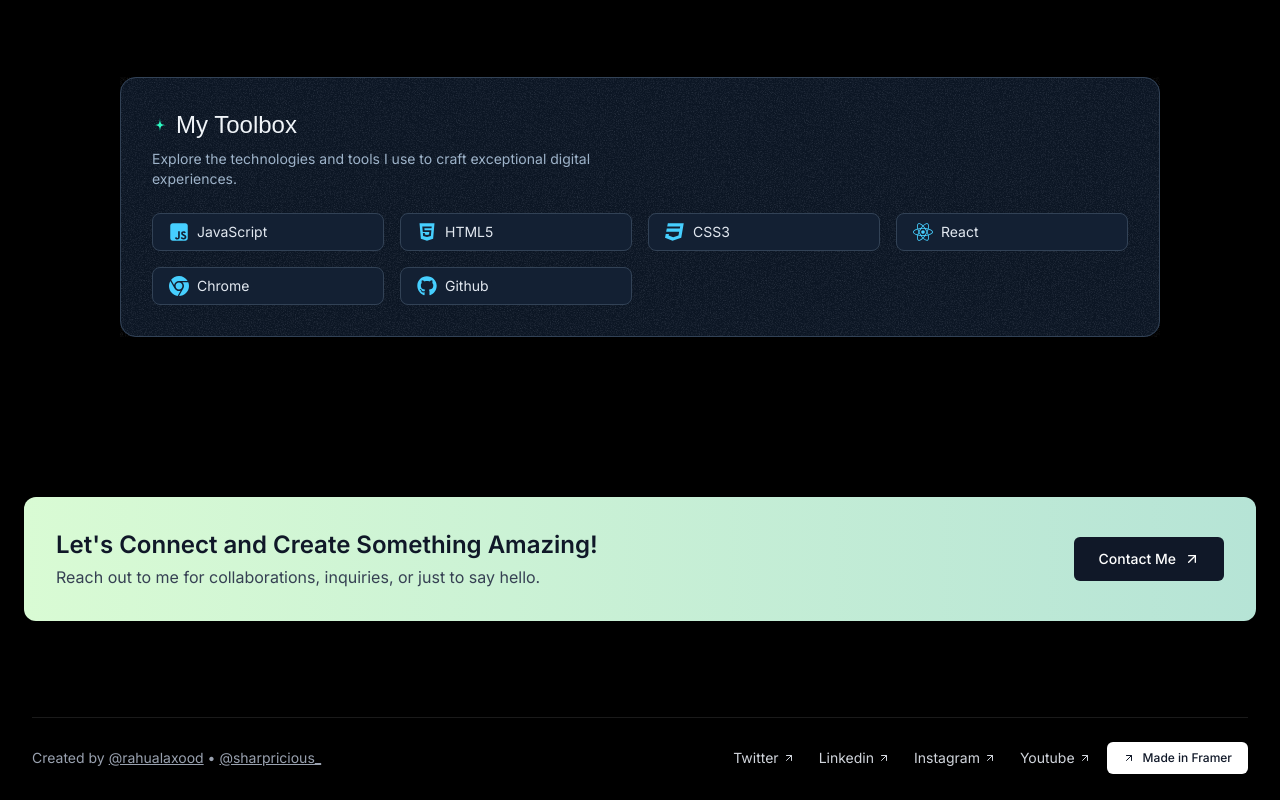
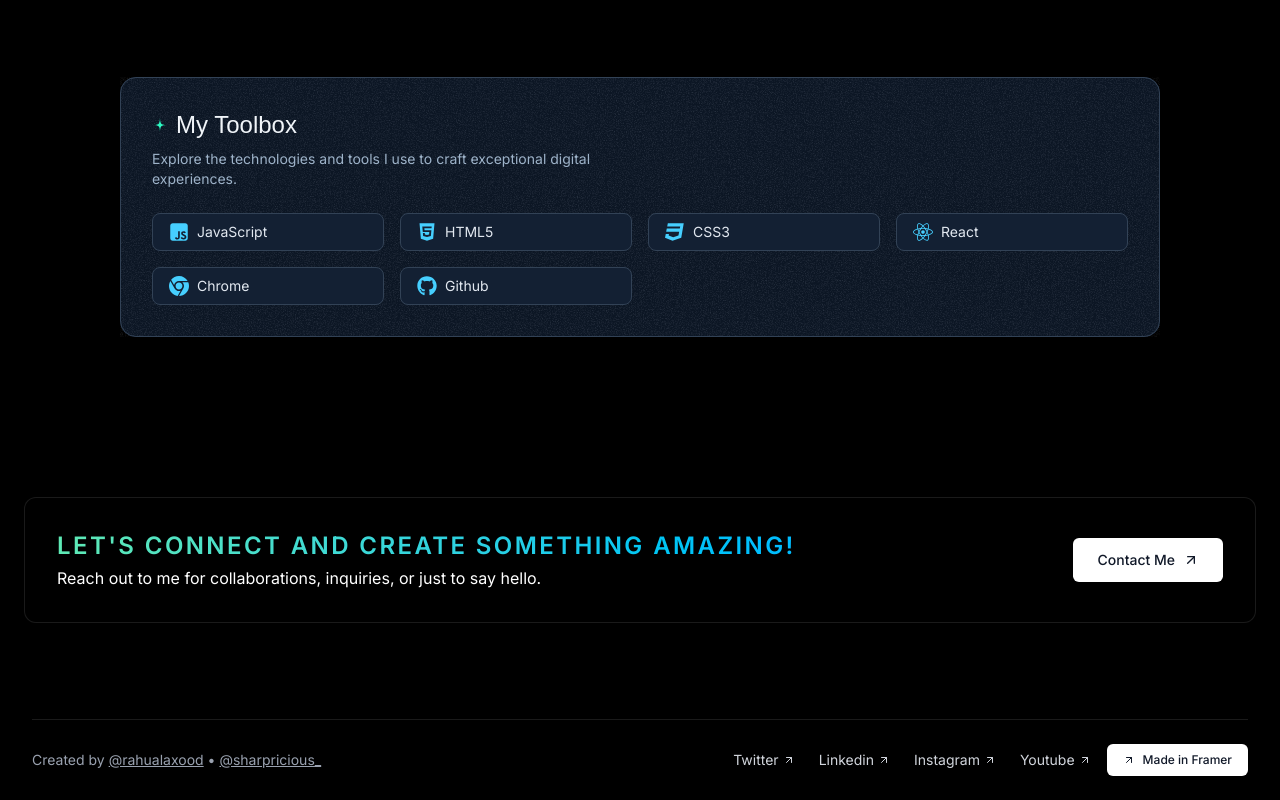
Before and after one commit to rahulrajput34/Portfolio-Website, a Next.js app: page / in a window 1280 px wide. Shown: the part 5012-5812 px from the top of the page. Built offline with nearby package versions, Linux system fonts and the light colour scheme; a web font is replaced by a local one.

Commit message:
feat: add the perfect combination of the bg color to the contact section

```diff
--- a/sections/Contact.tsx
+++ b/sections/Contact.tsx
@@ -3,18 +3,18 @@ import ArrowUpRight from "@/assets/icons/arrow-up-right.svg";
 export const ContactSection = () => (
   <section className="w-full py-12">
     <div className="mx-auto max-w-7xl px-6">
-      <div className="flex flex-col md:flex-row items-start md:items-center justify-between gap-6 rounded-xl bg-gradient-to-r from-[#d9fbd4] to-[#b6e4d6] p-6 md:p-8 shadow-lg w-full">
+      <div className="flex flex-col md:flex-row items-start md:items-center justify-between gap-6 rounded-xl bg-black border border-white/10 p-6 md:p-8 shadow-lg w-full">
         <div>
-          <h2 className="text-xl sm:text-2xl font-semibold text-gray-900">
+          <h2 className="text-xl sm:text-2xl uppercase font-semibold tracking-widest bg-gradient-to-r from-emerald-300 to-sky-400 text-transparent bg-clip-text text-center">
             Let&apos;s Connect and Create Something Amazing!
           </h2>
-          <p className="mt-1 text-sm sm:text-base text-gray-700 ">
+          <p className="mt-1 text-sm sm:text-base text-white ">
             Reach out to me for collaborations, inquiries, or just to say hello.
           </p>
         </div>
         <a
           href="#contact"
-          className="inline-flex items-center gap-2 whitespace-nowrap rounded-md bg-gray-900 px-6 py-3 text-sm font-medium text-white transition hover:bg-gray-700 focus-visible:outline-none focus-visible:ring-4 focus-visible:ring-gray-500/30"
+          className="inline-flex items-center gap-2 whitespace-nowrap rounded-md bg-white px-6 py-3 text-sm font-medium text-gray-900 transition hover:bg-gray-700 focus-visible:outline-none focus-visible:ring-4 focus-visible:ring-gray-500/30"
         >
           Contact Me
           <ArrowUpRight className="h-4 w-4" />
```
